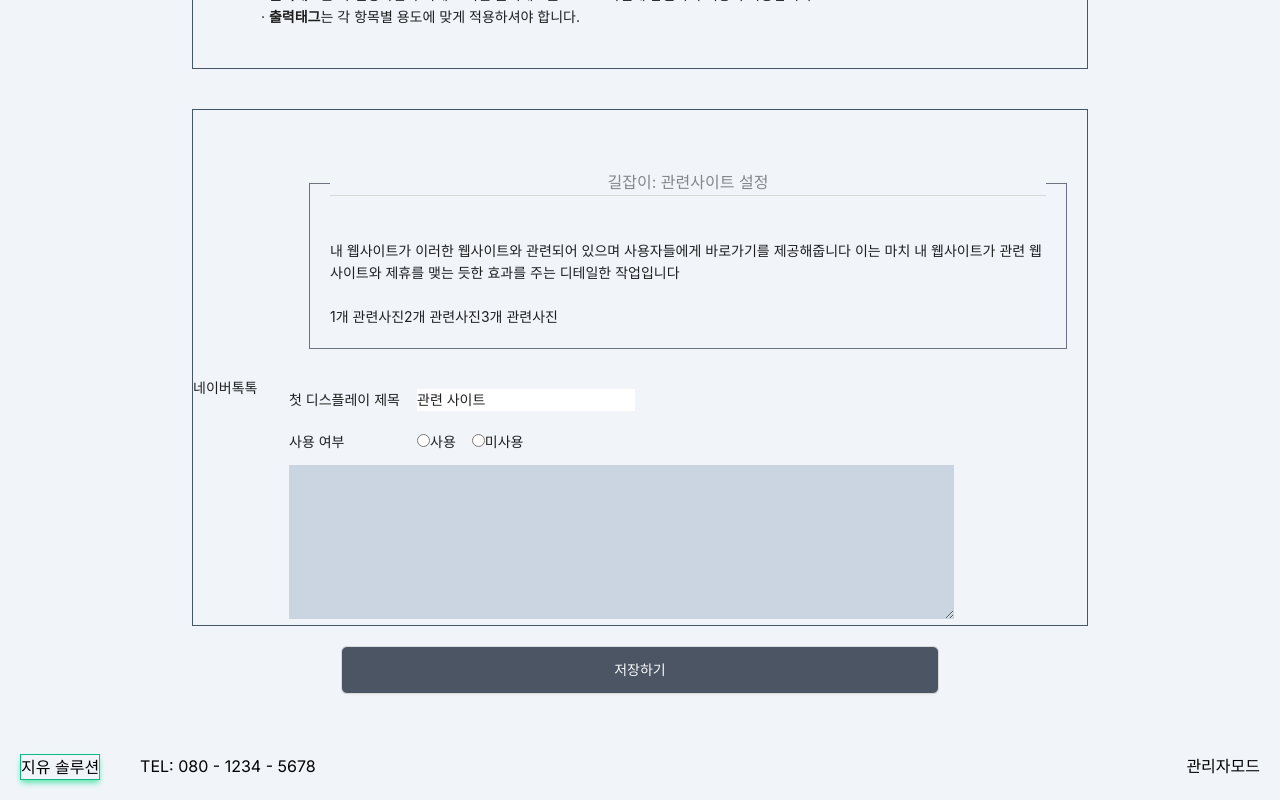
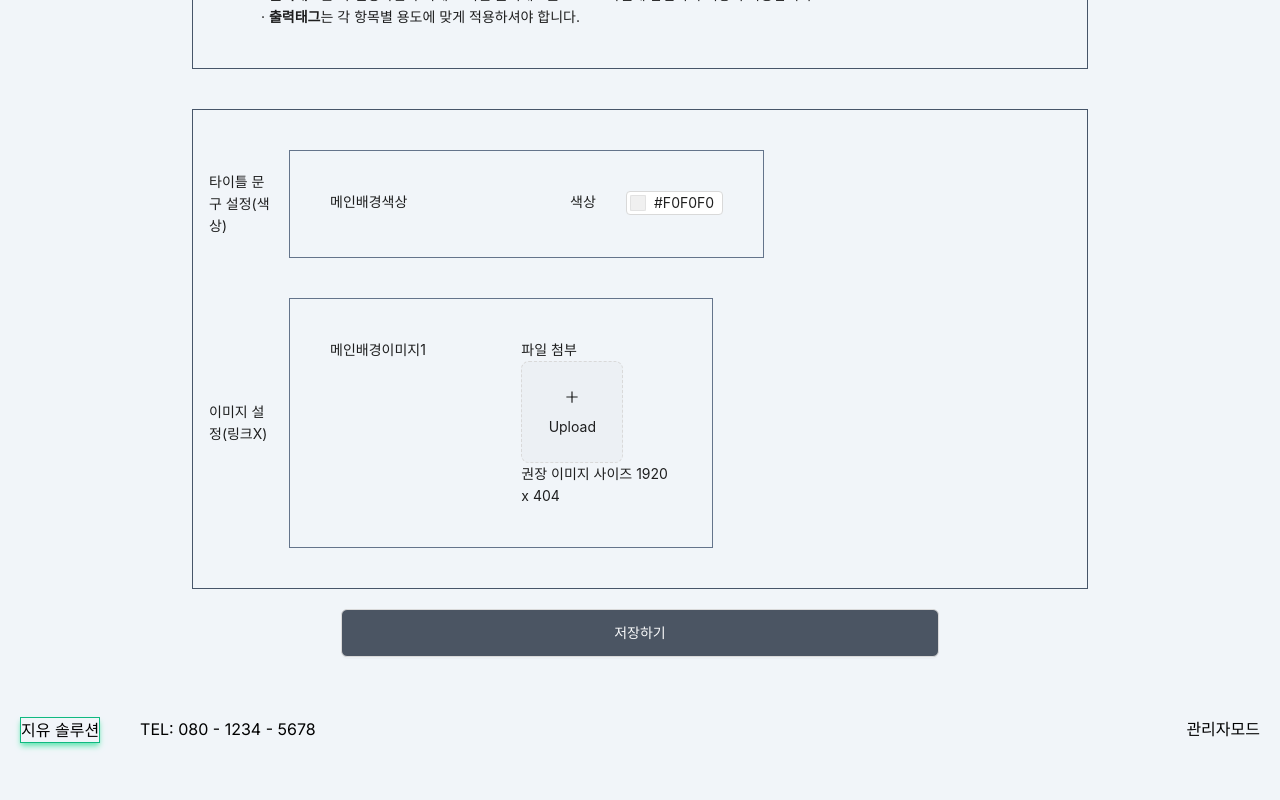
Before and after one commit to rladudgh321/work, a Next.js app in the folder front/: page /admin/design-setting/pc/main-body in a window 1280 px wide. Shown: the part 550-1350 px from the top of the page. After the commit the page ends 1313 px from the top, so only its background shows below. Built offline with nearby package versions, Linux system fonts and the light colour scheme.

Commit message:
디지인본문 수정

```diff
--- a/front/src/app/admin/design-setting/pc/main-body/page.tsx
+++ b/front/src/app/admin/design-setting/pc/main-body/page.tsx
@@ -1,12 +1,14 @@
 "use client"
 
-import { Button, Form } from "antd";
+import { Button, Form, Upload } from "antd";
 import { useForm } from 'react-hook-form';
 import { toast } from 'react-toastify';
 import { SlPicture } from "react-icons/sl";
 import { PiLinkLight } from "react-icons/pi";
 import { ImFontSize } from "react-icons/im";
 import { TfiTag } from "react-icons/tfi";
+import ColorPick from "@/components/Color_picker";
+import UploadComponent from "@/components/Upload";
 
 interface Inputs {
   about_select_box?: boolean;
@@ -81,39 +83,26 @@ export default function MainBody() {
         </fieldset>
         <div>
           <div className="border border-slate-600 mt-10">
-            <div className="flex mt-10">
-              <div className="w-24 flex-shrink-0 my-auto">네이버톡톡</div>
-              <div>
-                <div>
-                  <fieldset className="border-[1px] border-gray-500 p-5 m-5">
-                    <legend className="text-center">길잡이: 관련사이트 설정</legend>
-                    내 웹사이트가 이러한 웹사이트와 관련되어 있으며 사용자들에게 바로가기를 제공해줍니다
-                    이는 마치 내 웹사이트가 관련 웹사이트와 제휴를 맺는 듯한 효과를 주는 디테일한 작업입니다
-                    <br /><br />
-                    {[...Array(3)].map((v,i) => (`${i+1}개 관련사진`))}
-                  </fieldset>
+            <div className="flex mt-10 w-48">
+              <div className="w-24 flex-shrink-0 my-auto p-4">타이틀 문구 설정(색상)</div>
+              <div className="flex p-10 border border-slate-500">
+                <div className="w-60 ">메인배경색상</div>
+                <div className="flex gap-4 ">
+                  <div className="w-10">색상</div>
+                  <ColorPick size="small" defaultValue="#f0f0f0" />
                 </div>
-                <div className="flex gap-x-4 mt-10">
-                  <div className="flex">
-                    <label className="w-32 flex-shrink-0" htmlFor="abuout_displayName">첫 디스플레이 제목</label>
-                    <input type="text" value={'관련 사이트'} id="abuout_displayName" {...register("abuout_displayName")} />
+              </div>
+            </div>
+            <div className="flex my-10 w-48">
+              <div className="w-24 flex-shrink-0 my-auto p-4">이미지 설정(링크X)</div>
+              <div className="flex p-10 border border-slate-500">
+                <div className="w-60 ">메인배경이미지1</div>
+                <div className="flex flex-col">
+                  <div>
+                    <div>파일 첨부</div>
+                    <UploadComponent />
                   </div>
-                </div>
-                <div className="flex mt-5">
-                  <div className="w-32 flex-shrink-0">사용 여부</div>
-                  <div className="flex gap-x-4">
-                    <div>
-                      <input type="radio" id="셀렉트박스 사용" value='셀렉트박스 사용' {...register("about_select_box", { required: true })} />
-                      <label htmlFor="셀렉트박스 사용">사용</label>
-                    </div>
-                    <div>
-                      <input type="radio" id="셀렉트박스 미사용" value='셀렉트박스 미사용' {...register("about_select_box", { required: true })} />
-                      <label htmlFor="셀렉트박스 미사용">미사용</label>
-                    </div>
-                  </div>
-                </div>
-                <div>
-                  <textarea rows={7} {...register("about_text")} className="w-10/12 mt-3 bg-slate-300"></textarea>
+                  <div>권장 이미지 사이즈 1920 x 404</div>
                 </div>
               </div>
             </div>
--- a/front/src/app/components/Color_picker.tsx
+++ b/front/src/app/components/Color_picker.tsx
@@ -3,21 +3,14 @@ import { ColorPicker, Space } from 'antd';
 
 interface ColorPickerProps {
   size?: 'small' | 'large';
-  defaultValue: string;
+  defaultValue: string; // #1677ff
 }
 
 export default function ColorPick({size, defaultValue}:ColorPickerProps) {
   return (
     <div>
-      <Space>
-        <Space direction="vertical">
-          <ColorPicker defaultValue="#1677ff" size="small" />
-          <ColorPicker defaultValue="#1677ff" />
-          <ColorPicker defaultValue="#1677ff" size="large" />
-        </Space>
-        <Space direction="vertical">
-          <ColorPicker defaultValue="#1677ff" size={size} showText />
-        </Space>
+      <Space direction="vertical">
+        <ColorPicker defaultValue={defaultValue} size={size} showText />
       </Space>
     </div>
   );
--- /dev/null
+++ b/front/src/app/components/Upload.tsx
@@ -0,0 +1,62 @@
+import React, { useState } from 'react';
+import { PlusOutlined } from '@ant-design/icons';
+import { Modal, Upload, Image as AntdImage } from 'antd';
+import type { GetProp, UploadFile, UploadProps } from 'antd';
+import Image from 'next/image';
+
+type FileType = Parameters<GetProp<UploadProps, 'beforeUpload'>>[0];
+
+const getBase64 = (file: FileType): Promise<string> =>
+  new Promise((resolve, reject) => {
+    const reader = new FileReader();
+    reader.readAsDataURL(file);
+    reader.onload = () => resolve(reader.result as string);
+    reader.onerror = (error) => reject(error);
+  });
+
+export default function UploadComponent() {
+  const [previewOpen, setPreviewOpen] = useState(false);
+  const [previewImage, setPreviewImage] = useState('');
+  const [previewTitle, setPreviewTitle] = useState('');
+  const [fileList, setFileList] = useState<UploadFile[]>([
+
+  ]);
+
+  const handleCancel = () => setPreviewOpen(false);
+
+  const handlePreview = async (file: UploadFile) => {
+    if (!file.url && !file.preview) {
+      file.preview = await getBase64(file.originFileObj as FileType);
+    }
+
+    setPreviewImage(file.url || (file.preview as string));
+    setPreviewOpen(true);
+    setPreviewTitle(file.name || file.url!.substring(file.url!.lastIndexOf('/') + 1));
+  };
+
+  const handleChange: UploadProps['onChange'] = ({ fileList: newFileList }) =>
+    setFileList(newFileList);
+
+  const uploadButton = (
+    <button style={{ border: 0, background: 'none' }} type="button">
+      <PlusOutlined />
+      <div style={{ marginTop: 8 }}>Upload</div>
+    </button>
+  );
+  return (
+    <>
+      <Upload
+        listType="picture-card"
+        fileList={fileList}
+        onPreview={handlePreview}
+        onChange={handleChange}
+      >
+        {fileList.length >= 1 ? null : uploadButton}
+      </Upload>
+      <Modal open={previewOpen} title={previewTitle} footer={null} onCancel={handleCancel}>
+        {/* <Image alt='image' width={480} height={101} src={previewImage} /> */}
+        <AntdImage alt='image' width={480} height={101} src={previewImage}  />
+      </Modal>
+    </>
+  );
+};
```
